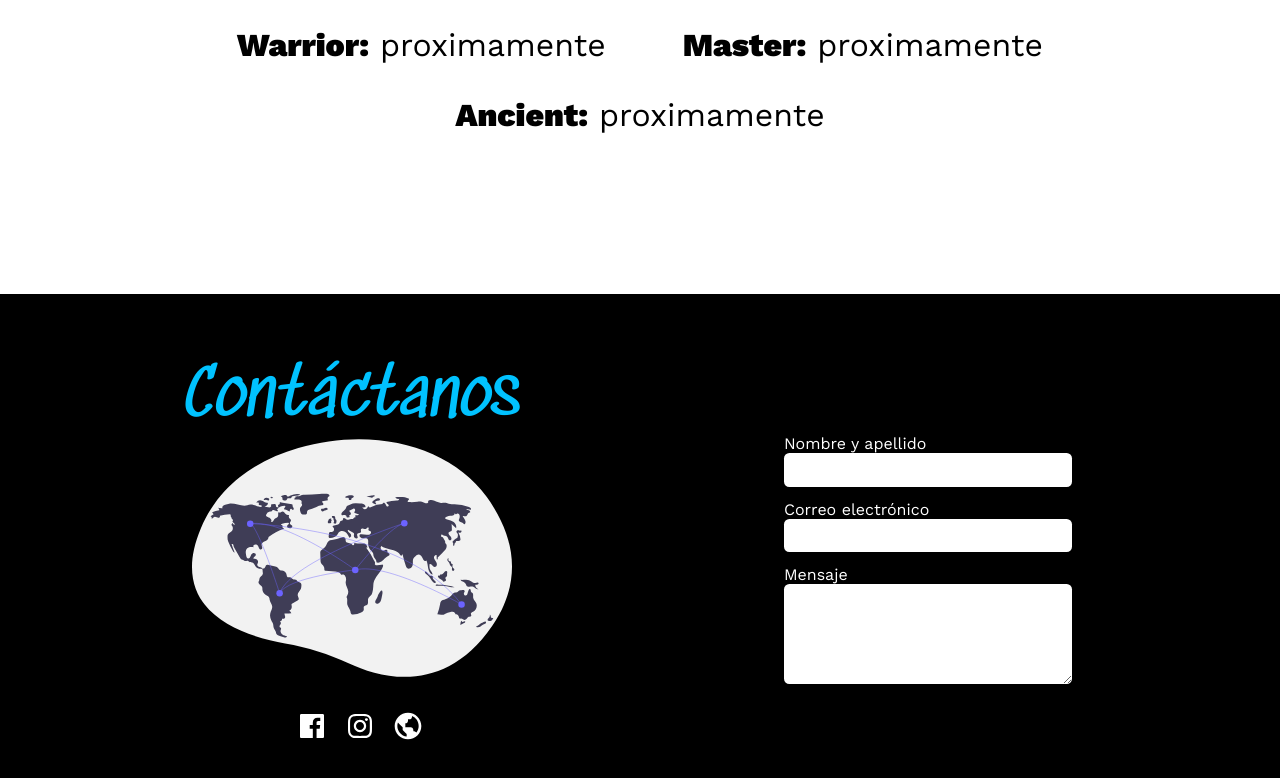
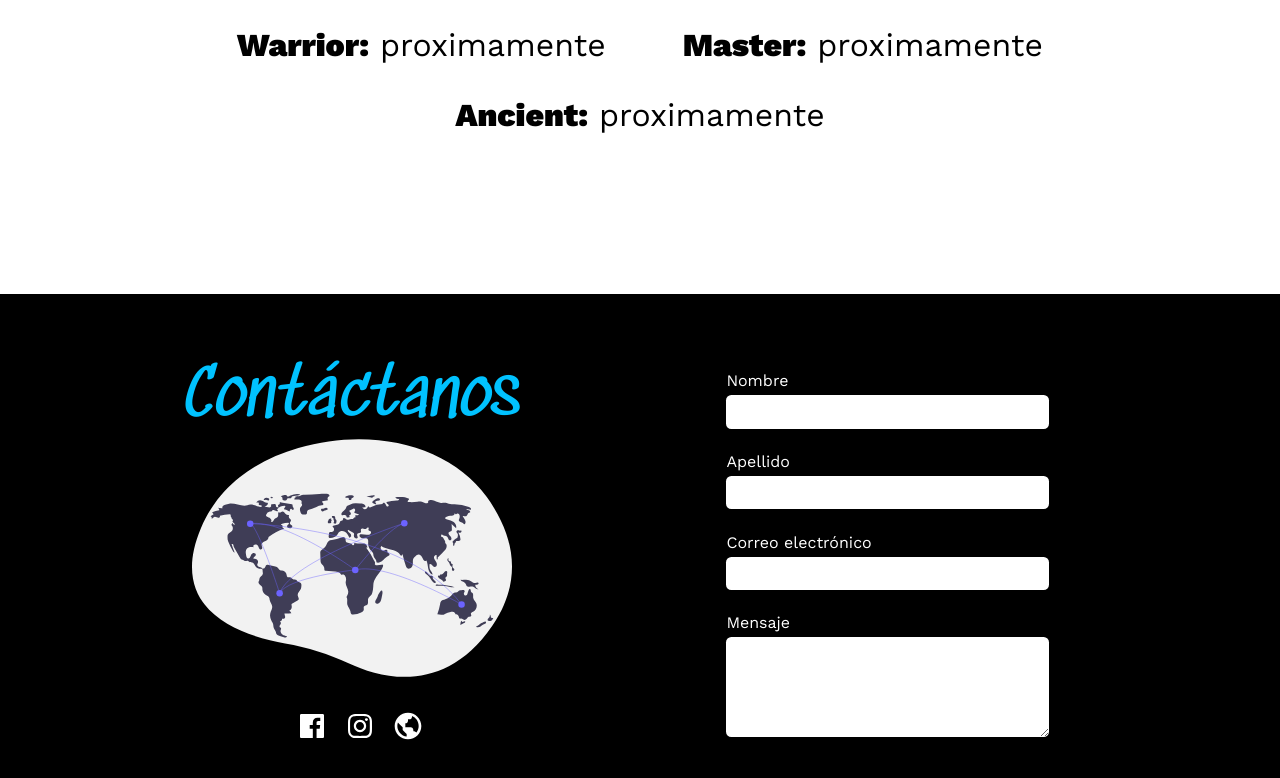
Before and after one commit to ilemarandrade/landing-swordvoice, a React (Create React App) app: page / in a window 1280 px wide. Shown: the part 3714-4492 px from the top of the page. Built offline with nearby package versions, Linux system fonts and the light colour scheme.

Commit message:
feat: form validation

```diff
--- a/src/App.css
+++ b/src/App.css
@@ -9,6 +9,20 @@ h3,
 h4 {
   margin: 0em;
 }
+input,
+textarea {
+  padding: 5px;
+}
+
+textarea:focus,
+input:focus {
+  outline: none;
+}
+
+.input-error {
+  border: 2 px solid #ff7a00;
+}
+
 .st0 {
   fill: white;
 }
--- a/src/App.js
+++ b/src/App.js
@@ -6,7 +6,15 @@ import LayoutWhatIs from './layouts/layoutWhatIs';
 import LayoutTeam from './layouts/layoutTeam';
 import LayoutService from './layouts/layoutService';
 import LayoutPath from './layouts/layoutPath';
-import LayoutContactWrap from './layouts/layoutContact/layoutContactWrap';
+import LayoutContact from './layouts/layoutContact/layoutContact';
+import { ThemeProvider } from 'styled-components';
+
+const theme = {
+  palette: {
+    terciary: '#ff7a00',
+  },
+  bg: 'white',
+};
 
 const App = () => {
   const [deviceWidth, setdeviceWidth] = useState(window.innerWidth);
@@ -25,14 +33,16 @@ const App = () => {
   };
 
   return (
+    <ThemeProvider theme={theme}>
       <div style={{ fontSize: deviceWidth[1] + 'px' }} className="App">
         <LayoutHome />
         <LayoutWhatIs />
         <LayoutTeam />
         <LayoutService />
         <LayoutPath />
-      <LayoutContactWrap />
+        <LayoutContact />
       </div>
+    </ThemeProvider>
   );
 };
 
--- /dev/null
+++ b/src/componentes/contactForm.js
@@ -0,0 +1,84 @@
+import React from 'react';
+import { Formik, Form, Field, ErrorMessage } from 'formik';
+import styled from 'styled-components';
+
+import contactFormSchema from '../helpers/contactFormSchema';
+
+const formElements = [
+  {
+    name: 'name',
+    label: 'Nombre',
+    type: 'input',
+  },
+  {
+    name: 'lastname',
+    label: 'Apellido',
+    type: 'input',
+  },
+  {
+    name: 'email',
+    label: 'Correo electrónico',
+    type: 'input',
+  },
+  {
+    name: 'message',
+    label: 'Mensaje',
+    type: 'textarea',
+  },
+];
+const ContactForm = () => {
+  const formMapJSX = errors =>
+    formElements.map(el => {
+      const { name, label, type } = el;
+      return (
+        <InputContainer className="w-80">
+          <label className="font-c-secondary margin-b-1">{label}</label>
+          <FieldContainer>
+            <Field
+              as={type}
+              name={name}
+              type="text"
+              className={`margin-b-1 ${errors[name] ? 'input-error' : null}`}
+            />
+          </FieldContainer>
+          <ErrorMessage name={name}>
+            {msg => (
+              <ErrorContainer>
+                <ErrorSpan>{msg}</ErrorSpan>
+              </ErrorContainer>
+            )}
+          </ErrorMessage>
+        </InputContainer>
+      );
+    });
+
+  return (
+    <Formik validationSchema={contactFormSchema} initialValues={{ name: '' }}>
+      {({ errors }) => <StyledForm>{formMapJSX(errors)}</StyledForm>}
+    </Formik>
+  );
+};
+
+export default ContactForm;
+
+const FieldContainer = styled.div`
+  margin-top: 5px;
+`;
+
+const StyledForm = styled(Form)`
+  width: 70%;
+`;
+const InputContainer = styled.div`
+  position: relative;
+  margin-bottom: 10px;
+`;
+const ErrorContainer = styled.div`
+  position: absolute;
+  width: 50%;
+  top: 25px;
+  left: 399px;
+`;
+const ErrorSpan = styled.span`
+  font-size: 0.9rem;
+  color: ${({ theme }) => theme.palette.terciary};
+`;
--- /dev/null
+++ b/src/helpers/contactFormSchema.js
@@ -0,0 +1,25 @@
+import * as Yup from 'yup';
+
+const messages = {
+  longText: 'muy corto',
+  shortText: 'demasiado largo',
+  invalidText: 'Formato invalido, solo letras, sin espacios ni números',
+  required: 'es requerido',
+};
+export default Yup.object().shape({
+  name: Yup.string()
+    .matches(/^[a-zA-zñÑ]+$/, messages.invalidText)
+    .min(2, `Nombre ${messages.shortText}`)
+    .max(70, `Nombre ${messages.longText}`)
+    .required(`Nombre ${messages.required}`),
+  lastname: Yup.string()
+    .matches(/^[a-zA-zñÑ]+$/, messages.invalidText)
+    .min(2, `Apellido ${messages.shortText}`)
+    .max(70, `Apellido ${messages.longText}`)
+    .required(`Apellido ${messages.required}`),
+
+  email: Yup.string()
+    .email('Email debe ser válido')
+    .required('Tu email es requerido'),
+  message: Yup.string().min(2, 'Tu mensaje es muy corto').optional(),
+});
--- a/src/layouts/layoutContact/layoutContact.js
+++ b/src/layouts/layoutContact/layoutContact.js
@@ -3,55 +3,9 @@ import World from '../../assets/img/World';
 import WebIcon from '../../assets/img/WebIcon';
 import FacebookIcon from '../../assets/img/FacebookIcon';
 import InstagranIcon from '../../assets/img/InstagranIcon';
+import ContactForm from '../../componentes/contactForm';
 
-/**
- * Componente de presentacion: esta solo la UI
- */
-
-const LayoutContact = ({ form, onFormElementChange }) => {
-  const formElements = [
-    {
-      name: 'name',
-      label: 'Nombre y apellido',
-      type: 'inputText',
-      onChange: onFormElementChange,
-    },
-    {
-      name: 'email',
-      label: 'Correo electrónico',
-      type: 'inputText',
-      onChange: onFormElementChange,
-    },
-    {
-      name: 'message',
-      label: 'Mensaje',
-      type: 'textarea',
-      onChange: onFormElementChange,
-    },
-  ];
-  const formMapJSX = formElements.map((formElement, index) => (
-    <div className="w-50" key={index}>
-      <p className="font-c-secondary">{formElement.label}</p>
-      {formElement.type.match('inputText') && (
-        <input
-          name={formElement.name}
-          onChange={formElement.onChange}
-          value={form[index]}
-          type="text"
-          className="margin-b-1"
-        />
-      )}
-      {formElement.type.match('textarea') && (
-        <textarea
-          name={formElement.name}
-          onChange={formElement.onChange}
-          value={form[index]}
-          className="margin-b-1"
-        />
-      )}
-    </div>
-  ));
-
+const LayoutContact = () => {
   return (
     <div id="layoutContact">
       <div className="perfectCentered flex-column">
@@ -74,7 +28,7 @@ const LayoutContact = ({ form, onFormElementChange }) => {
       </div>
 
       <div className="perfectCentered flex-column font-secondary">
-        {formMapJSX}
+        <ContactForm />
       </div>
     </div>
   );
--- a/src/layouts/layoutContact/layoutContactWrap.js
+++ /dev/null
@@ -1,41 +0,0 @@
-import React, { useState } from 'react';
-import LayoutContact from './layoutContact';
-
-/**
- * Componente controlador: donde se maneja toda la logica
- *
- * Se separa presentacion de controlador
- */
-export default () => {
-  const [name, setname] = useState('');
-  const [email, setemail] = useState('');
-  const [message, setmessage] = useState('');
-
-  const onFormElementChange = event => {
-    const { value, name } = event.target;
-    switch (name) {
-      case 'name': {
-        //validaciones de nombre
-        setname(value);
-        break;
-      }
-      case 'email': {
-        //validaciones de correo
-        setemail(value);
-        break;
-      }
-      case 'message': {
-        setmessage(value);
-        break;
-      }
-      default:
-        break;
-    }
-  };
-
-  const form = [name, email, message];
-
-  return (
-    <LayoutContact form={form} onFormElementChange={onFormElementChange} />
-  );
-};
```
Lines whose indentation alone changed are shown as unchanged.
